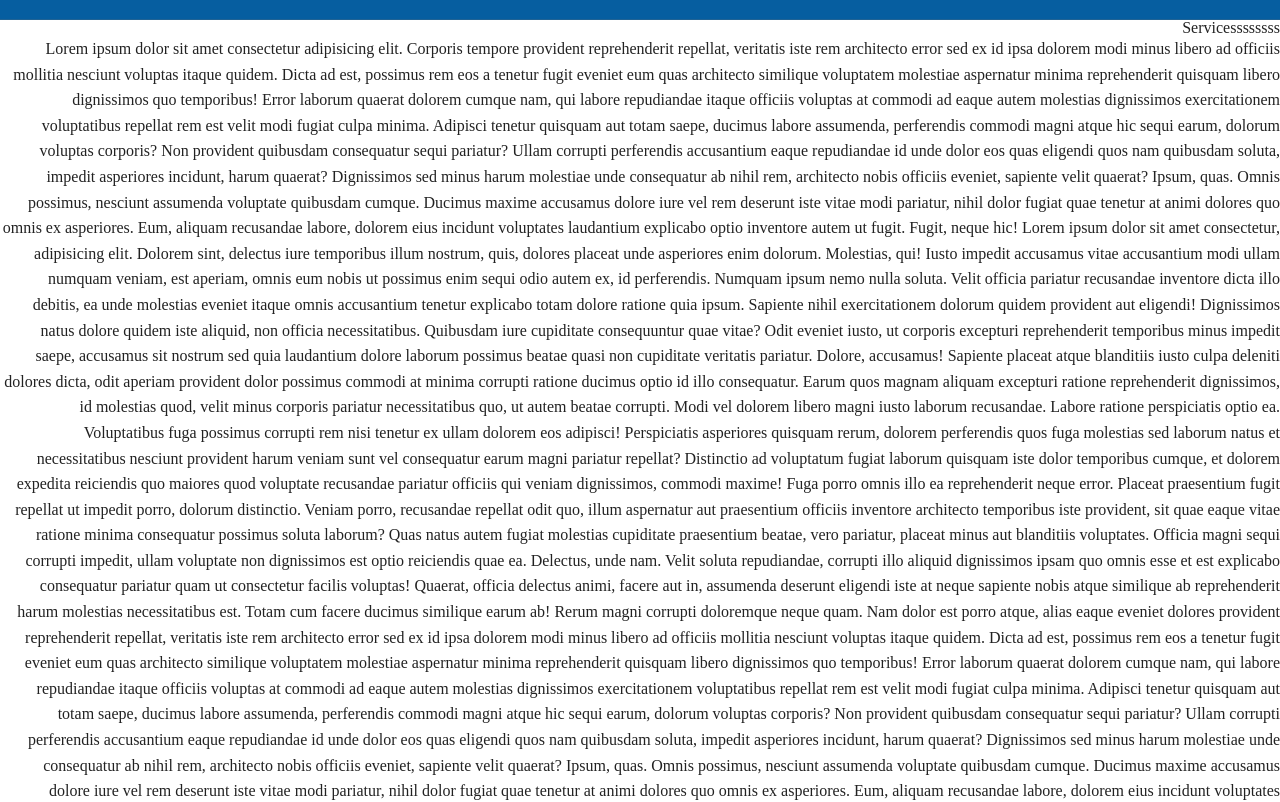
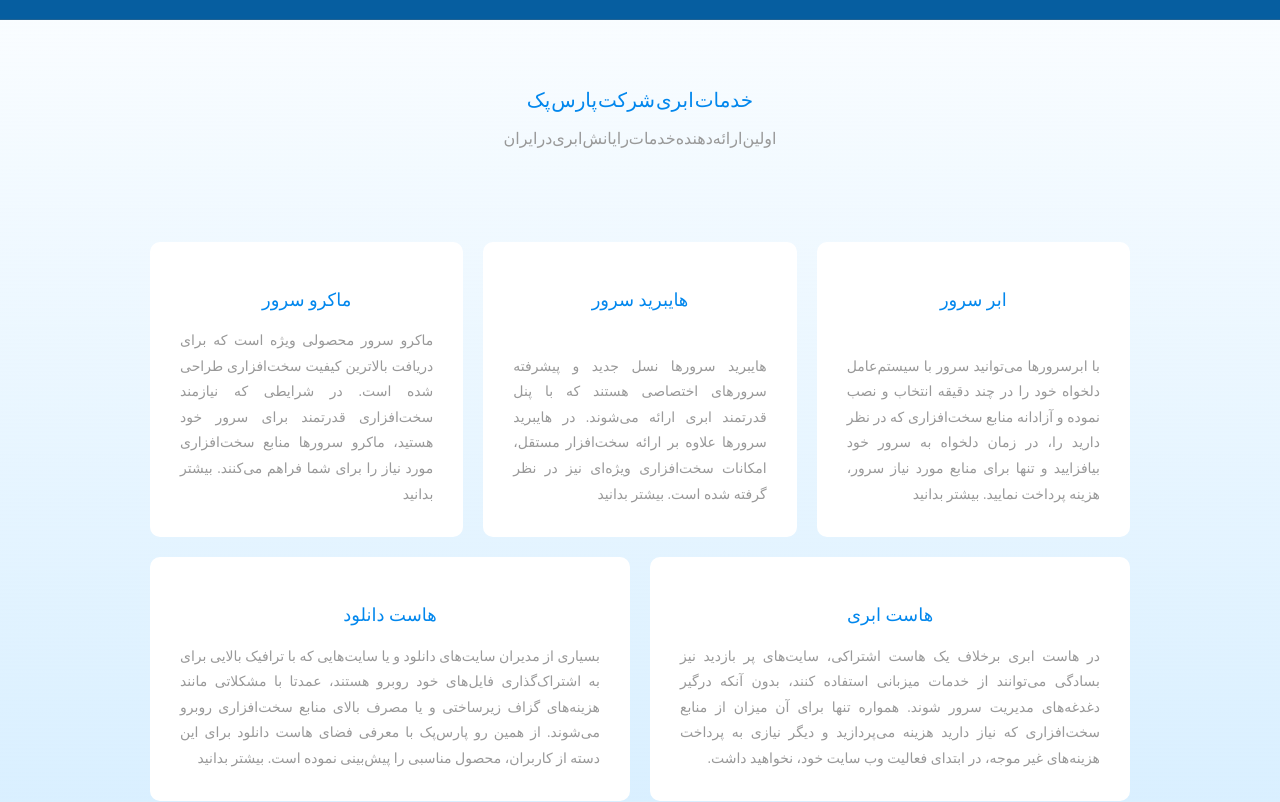
Before and after one commit to biomousavi/parspack-clone, a Vue app: page / in a window 1280 px wide. Shown: the part 780-1582 px from the top of the page. Built offline with nearby package versions, Linux system fonts and the light colour scheme; a web font is replaced by a local one.

Commit message:
complete services section

```diff
--- a/package.json
+++ b/package.json
@@ -13,8 +13,7 @@
     "swiper": "^6.3.5",
     "vue": "^2.6.11",
     "vue-awesome-swiper": "^4.1.1",
-    "vue-router": "^3.2.0",
-    "vue-svg-loader": "^0.16.0"
+    "vue-router": "^3.2.0"
   },
   "devDependencies": {
     "@vue/cli-plugin-babel": "~4.5.0",
@@ -26,7 +25,8 @@
     "eslint-plugin-vue": "^6.2.2",
     "sass": "^1.19.0",
     "sass-loader": "^8.0.0",
-    "vue-template-compiler": "^2.6.11"
+    "vue-svg-loader": "^0.16.0",
+    "vue-template-compiler": "^2.6.12"
   },
   "eslintConfig": {
     "root": true,
--- a/public/styles.css
+++ b/public/styles.css
@@ -361,7 +361,7 @@
   --primary-light: #288ED9;
   --secondary: #ffffff;
   --accent: #0287ed;
-  --gray: #777;
+  --gray: #999;
   --container-size: 85%;
   --sidebar-width: 30vh;
 }
--- a/src/components/Services.vue
+++ b/src/components/Services.vue
@@ -1,13 +1,381 @@
 <template>
-  <section class="services">
-    <h2></h2>
-    Servicessssssss
+  <section class="services flex-column w100 justify-center align-center">
+    <header>
+      <h2>خدمات ابری شرکت پارس پک</h2>
+      <p>اولین ارائه‌دهنده خدمات رایانش ابری در ایران</p>
+    </header>
+
+    <section class="cards">
+      <article class="card">
+        <ServerCloudSVG />
+        <a href="#">ابر سرور</a>
+        <p>
+          با ابرسرورها می‌توانید سرور با سیستم‌عامل دلخواه خود را در چند دقیقه
+          انتخاب و نصب نموده و آزادانه منابع سخت‌افزاری که در نظر دارید را، در
+          زمان دلخواه به سرور خود بیافزایید و تنها برای منابع مورد نیاز سرور،
+          هزینه پرداخت نمایید. بیشتر بدانید
+        </p>
+        <div class="card-footer">
+          <a href="#">بیشتر بدانید</a>
+        </div>
+      </article>
+      <article class="card">
+        <ServerHybridSVG />
+        <a href="#">هایبرید سرور</a>
+        <p>
+          هایبرید سرورها نسل جدید و پیشرفته سرورهای اختصاصی هستند که با پنل
+          قدرتمند ابری ارائه می‌شوند. در هایبرید سرورها علاوه بر ارائه سخت‌افزار
+          مستقل، امکانات سخت‌افزاری ویژه‌ای نیز در نظر گرفته شده است. بیشتر
+          بدانید
+        </p>
+        <div class="card-footer">
+          <a href="#">بیشتر بدانید</a>
+        </div>
+      </article>
+      <article class="card">
+        <ServerMicroSVG />
+        <a href="#">ماکرو سرور</a>
+        <p>
+          ماکرو سرور محصولی ویژه است که برای دریافت بالاترین کیفیت سخت‌افزاری
+          طراحی شده است. در شرایطی که نیازمند سخت‌افزاری قدرتمند برای سرور خود
+          هستید، ماکرو سرورها منابع سخت‌افزاری مورد نیاز را برای شما فراهم
+          می‌کنند. بیشتر بدانید
+        </p>
+        <div class="card-footer">
+          <a href="#">بیشتر بدانید</a>
+        </div>
+      </article>
+      <article class="card">
+        <HostCloud2SVG />
+        <a href="#">هاست ابری</a>
+        <p>
+          در هاست ابری برخلاف یک هاست اشتراکی، سایت‌های پر بازدید نیز بسادگی
+          می‌توانند از خدمات میزبانی استفاده کنند، بدون آنکه درگیر دغدغه‌های
+          مدیریت سرور شوند. همواره تنها برای آن میزان از منابع سخت‌افزاری که
+          نیاز دارید هزینه می‌پردازید و دیگر نیازی به پرداخت هزینه‌های غیر موجه،
+          در ابتدای فعالیت وب سایت خود، نخواهید داشت.
+        </p>
+        <div class="card-footer">
+          <a href="#">بیشتر بدانید</a>
+        </div>
+      </article>
+      <article class="card">
+        <CDNSVG />
+        <a href="#">هاست دانلود</a>
+        <p>
+          بسیاری از مدیران سایت‌های دانلود و یا سایت‌هایی که با ترافیک بالایی
+          برای به اشتراک‌گذاری فایل‌های خود روبرو هستند، عمدتا با مشکلاتی مانند
+          هزینه‌های گزاف زیرساختی و یا مصرف بالای منابع سخت‌افزاری روبرو
+          می‌شوند. از همین رو پارس‌پک با معرفی فضای هاست دانلود برای این دسته از
+          کاربران، محصول مناسبی را پیش‌بینی نموده است. بیشتر بدانید
+        </p>
+        <div class="card-footer">
+          <a href="#">بیشتر بدانید</a>
+        </div>
+      </article>
+    </section>
   </section>
 </template>
 
 <script>
-export default {};
+import ServerCloudSVG from "../assets/img/server-cloud.svg";
+import ServerHybridSVG from "../assets/img/server-hybrid.svg";
+import ServerMicroSVG from "../assets/img/server-micro.svg";
+import CDNSVG from "../assets/img/cdn.svg";
+import HostCloud2SVG from "../assets/img/host-cloud2.svg";
+export default {
+  components: {
+    ServerCloudSVG,
+    ServerHybridSVG,
+    ServerMicroSVG,
+    CDNSVG,
+    HostCloud2SVG,
+  },
+};
 </script>
 
-<style>
+<style scoped>
+.services {
+  background: linear-gradient(
+    to bottom,
+    rgba(214, 238, 255, 0.15) 0%,
+    #d6eeff 100%
+  );
+  padding: 70px 20px;
+}
+header {
+  text-align: center;
+  word-spacing: -4px;
+}
+header > h2 {
+  color: var(--accent);
+  font-size: 20px;
+  margin-bottom: 1rem;
+}
+header > p {
+  color: var(--gray);
+}
+.cards {
+  max-width: 1000px;
+  display: flex;
+  margin-top: 5rem;
+  flex-wrap: wrap;
+  justify-content: center;
+}
+.card {
+  width: 20%;
+  display: flex;
+  position: relative;
+  border-radius: 10px;
+  flex-grow: 0.5;
+  margin: 10px;
+  padding: 30px;
+  flex-direction: column;
+  justify-content: space-between;
+  align-items: center;
+  transition: all 0.35s ease;
+  background-color: var(--secondary);
+}
+.card:hover {
+  box-shadow: 0 10px 30px 0 rgba(0, 91, 159, 0.2);
+}
+.card > a {
+  margin: 1.2rem 0;
+  font-size: 18px;
+  color: var(--accent);
+}
+.card > p {
+  font-size: 14px;
+  color: var(--gray);
+  text-align: justify;
+}
+.card > svg {
+  width: 65%;
+}
+.card-footer {
+  position: absolute;
+  width: 100%;
+  bottom: 0;
+  opacity: 0;
+  height: 25%;
+  display: flex;
+  align-items: center;
+  justify-content: center;
+  transition: all 0.3s ease;
+}
+.card:hover .card-footer {
+  opacity: 1;
+  background: linear-gradient(
+    to top,
+    #fff 0%,
+    #fff 50%,
+    rgba(255, 255, 255, 0) 100%
+  );
+}
+
+.card-footer > a {
+  color: var(--secondary);
+  padding: 10px 15px;
+  background-color: var(--accent);
+  border-radius: 50px;
+  transition: all 0.3s ease;
+}
+.card-footer > a:hover {
+  background-color: var(--primary);
+  transform: scale(1.1);
+}
+
+@media (max-width: 750px) {
+  .card {
+    width: 25%;
+  }
+  .card-footer {
+    position: static;
+    height: 15%;
+    opacity: 1;
+  }
+}
+@media (max-width: 600px) {
+  .card {
+    width: 100%;
+  }
+}
+
+.server-hybrid-svg .st0 {
+  fill: #c6e6ff;
+}
+.server-hybrid-svg .st1 {
+  fill: #30a3d1;
+}
+.server-hybrid-svg .st2 {
+  fill: #005b9f;
+}
+.server-hybrid-svg .st3 {
+  fill: #21e2e2;
+}
+.server-hybrid-svg .st4 {
+  fill: #0e71bb;
+}
+.server-hybrid-svg .st5 {
+  fill: #52acea;
+}
+.server-hybrid-svg .st6 {
+  fill: #ffbc98;
+}
+.server-hybrid-svg .st7 {
+  fill: none;
+}
+.server-hybrid-svg .st8 {
+  fill: none;
+  stroke: #ffbc98;
+  stroke-width: 2;
+}
+.server-hybrid-svg .st9 {
+  fill: #288ed9;
+}
+.server-hybrid-svg .st10 {
+  fill: #137fcf;
+}
+.server-hybrid-svg .st11 {
+  fill: #d6eeff;
+}
+.server-hybrid-svg .st12 {
+  fill: #ffffff;
+}
+.server-hybrid-svg .st13 {
+  fill: none;
+  stroke: #21e2e2;
+  stroke-width: 2;
+}
+
+.server-micro-svg .st0 {
+  fill: #c6e6ff;
+}
+.server-micro-svg .st1 {
+  fill: #30a3d1;
+}
+.server-micro-svg .st2 {
+  fill: #005b9f;
+}
+.server-micro-svg .st3 {
+  fill: #21e2e2;
+}
+.server-micro-svg .st4 {
+  fill: #0e71bb;
+}
+.server-micro-svg .st5 {
+  fill: #52acea;
+}
+.server-micro-svg .st6 {
+  fill: #ffbc98;
+}
+.server-micro-svg .st7 {
+  fill: none;
+}
+.server-micro-svg .st8 {
+  fill: none;
+  stroke: #ffbc98;
+  stroke-width: 2;
+}
+.server-micro-svg .st9 {
+  fill: #80c9ff;
+}
+.server-micro-svg .st10 {
+  fill: #288ed9;
+}
+.server-micro-svg .st11 {
+  fill: #137fcf;
+}
+.server-micro-svg .st12 {
+  fill: #d6eeff;
+}
+.server-micro-svg .st13 {
+  fill: #ffffff;
+}
+.server-micro-svg .st14 {
+  fill: none;
+  stroke: #21e2e2;
+  stroke-width: 2;
+}
+
+.cdn-svg .st0 {
+  fill: #c6e6ff;
+}
+.cdn-svg .st1 {
+  fill: none;
+  stroke: #005b9f;
+  stroke-width: 5;
+}
+.cdn-svg .st2 {
+  fill: #288ed9;
+}
+.cdn-svg .st3 {
+  fill: #21e2e2;
+}
+.cdn-svg .st4 {
+  fill: #0e71bb;
+}
+.cdn-svg .st5 {
+  fill: none;
+  stroke: #ffbc98;
+  stroke-width: 3;
+  stroke-linecap: round;
+  stroke-miterlimit: 10;
+}
+.cdn-svg .st6 {
+  fill: #30a3d1;
+  stroke: #ffbc98;
+  stroke-width: 3;
+  stroke-linecap: round;
+}
+.cdn-svg .st7 {
+  fill: none;
+}
+.cdn-svg .st8 {
+  fill: #80c9ff;
+}
+.cdn-svg .st9 {
+  fill: none;
+  stroke: #288ed9;
+  stroke-width: 2;
+}
+.cdn-svg .st10 {
+  fill: none;
+  stroke: #21e2e2;
+  stroke-width: 2;
+}
+
+.cloud2-svg .st0 {
+  fill: #c6e6ff;
+}
+.cloud2-svg .st1 {
+  fill: #0e71bb;
+}
+.cloud2-svg .st2 {
+  fill: #005b9f;
+}
+.cloud2-svg .st3 {
+  fill: #ffbc98;
+}
+.cloud2-svg .st4 {
+  fill: #80c9ff;
+}
+.cloud2-svg .st5 {
+  fill: #21e2e2;
+}
+.cloud2-svg .st6 {
+  fill: #52acea;
+}
+.cloud2-svg .st7 {
+  fill: #288ed9;
+}
+.cloud2-svg .st8 {
+  fill: #137fcf;
+}
+.cloud2-svg .st9 {
+  fill: #d6eeff;
+}
+.cloud2-svg .st10 {
+  fill: #ffffff;
+}
 </style>
--- a/src/views/Home.vue
+++ b/src/views/Home.vue
@@ -1,8 +1,9 @@
 <template>
-  <div class="home-page w100 rtl flex-column">
+  <div class="home-page w100 rtl flex-column align-center">
     <Header />
     <Showcase />
     <Services />
+    <Features />
     <p>
       Lorem ipsum dolor sit amet consectetur adipisicing elit. Corporis tempore
       provident reprehenderit repellat, veritatis iste rem architecto error sed
@@ -137,6 +138,7 @@
 import Header from "../components/Header";
 import Showcase from "../components/Showcase";
 import Services from "../components/Services";
+import Features from "../components/Features";
 
 export default {
   name: "Home",
@@ -144,6 +146,7 @@
     Header,
     Showcase,
     Services,
+    Features
   },
 };
 </script>
--- a/vue.config.js
+++ b/vue.config.js
@@ -11,5 +11,8 @@
       .end()
       .use('vue-svg-loader')
       .loader('vue-svg-loader');
+  },
+  devServer:{
+    port: 8000
   }
 }
```
Also changed, not shown: 1 other file (tests, documents, lock files or other folders).
